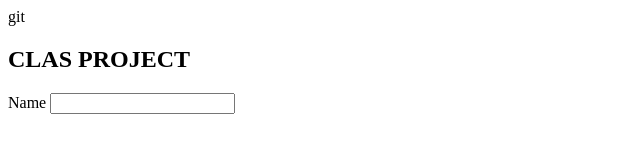
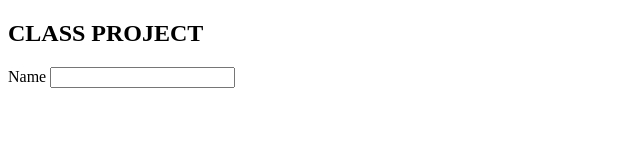
Before and after one commit to Bobcoder0010/classhtml1hourwebappliction, a plain HTML site: page index.html in a window 1280 px wide. Shown: the whole page, without its empty margins (0-640 px from the left). Drawn offline with Linux system fonts and the light colour scheme.

Commit message:
aashish2

```diff
--- a/index.html
+++ b/index.html
@@ -1,13 +1,14 @@
 <!DOCTYPE html>
 <html lang="en">
 <head>
+    <link rel="stylesheet" href="style.css">
     <meta charset="UTF-8">
     <meta name="viewport" content="width=device-width, initial-scale=1.0">
     <title>CLASS PROJECT</title>
 </head>
-<body>git
+<body>
  <div>
-    <h2>CLAS PROJECT</h2>
+    <h2>CLASS PROJECT</h2>
     <form action="submit-form" methods="POST"></form>
     <label for="Name">Name</label>
     <input type="password" >
```
